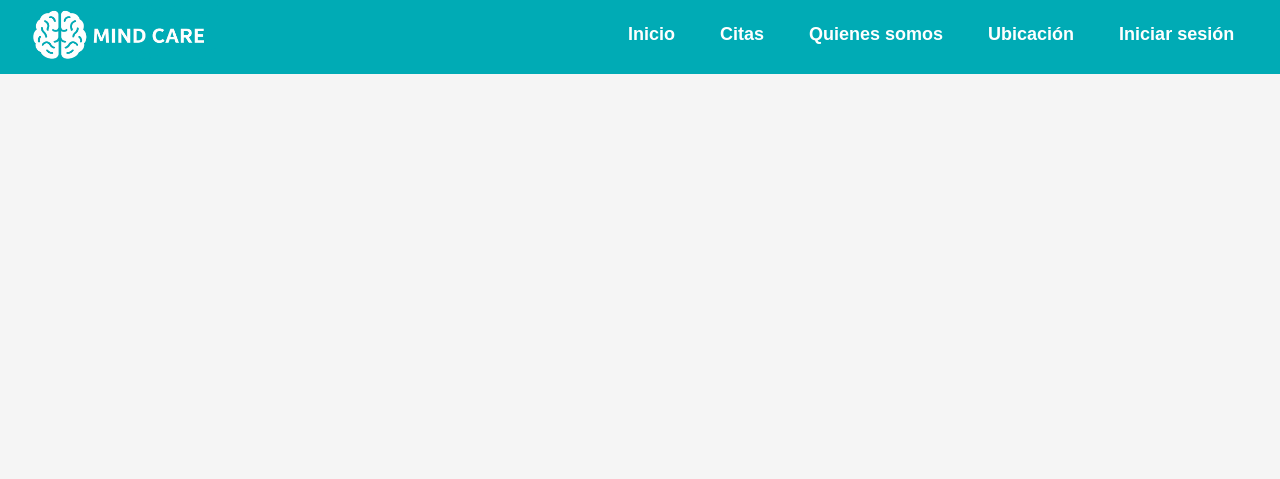
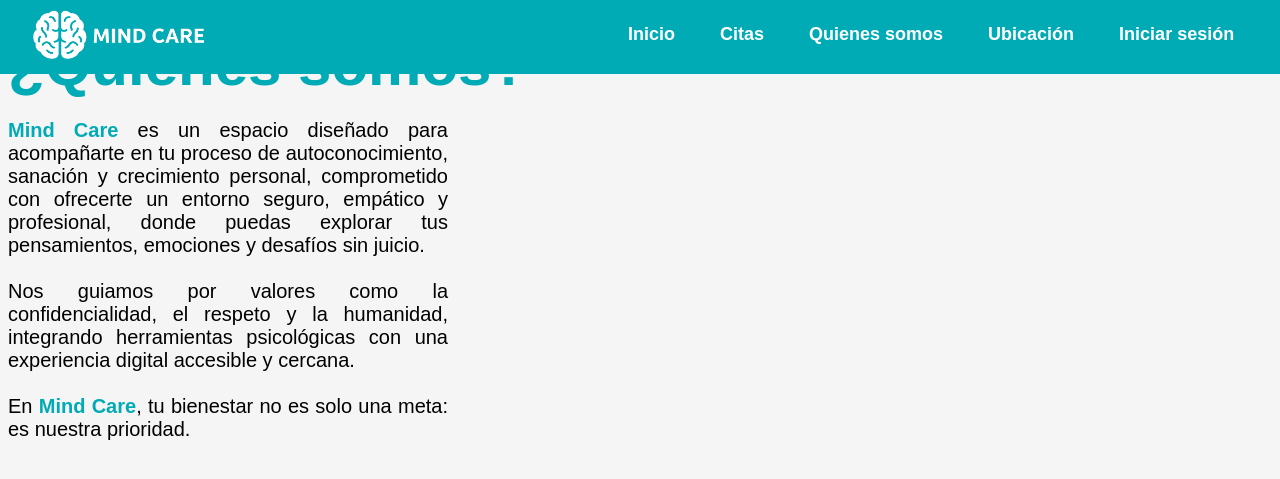
Before and after one commit to Akarui712/WebSiteMindCare_Test, a Flask app: page /quienesSomos in a window 1280 px wide. Shown: the top 479 px of the page. Run offline with Flask 3, Linux system fonts and the light colour scheme.

Commit message:
Trabajando en paginas quienes somos y ubicacion

```diff
--- a/app/app.py
+++ b/app/app.py
@@ -23,4 +23,4 @@
     return render_template('login.html')
 
 if __name__ == "__main__":
-    app.run(debug=True)
+    app.run(debug = True)
--- a/app/static/css/style.css
+++ b/app/static/css/style.css
@@ -40,40 +40,3 @@
     font-size: 18px;
     margin-right: 25px;
 }
-
-.content
-{
-    display: flex;
-    align-items: center;
-}
-
-.text
-{
-    margin-top: 290px;
-}
-
-img
-{
-    margin: 70px;
-    margin-top: 90px;
-    width: 700px;
-}
-
-h1
-{
-    margin: 0;
-    margin-top: -330px;
-    font-family: "Nunito", sans-serif;
-    font-size: 60px;
-    color: #00abb5;
-}
-
-p
-{
-    margin: 0;
-    margin-top: 20px;
-    font-family: "Nunito", sans-serif;
-    font-size: 20px;
-    width: 440px;
-    text-align: justify;
-}
--- /dev/null
+++ b/app/static/css/style_quienesSomos.css
@@ -0,0 +1,41 @@
+.content
+{
+    display: flex;
+    align-items: center;
+}
+
+.text
+{
+    margin-top: 290px;
+}
+
+img
+{
+    margin: 70px;
+    margin-top: 90px;
+    width: 700px;
+}
+
+h1
+{
+    margin: 0;
+    margin-top: -330px;
+    font-family: "Nunito", sans-serif;
+    font-size: 60px;
+    color: #00abb5;
+}
+
+p
+{
+    margin: 0;
+    margin-top: 20px;
+    font-family: "Nunito", sans-serif;
+    font-size: 20px;
+    width: 440px;
+    text-align: justify;
+}
+
+strong
+{
+    color: #00abb5;
+}
--- a/app/templates/quienesSomos.html
+++ b/app/templates/quienesSomos.html
@@ -5,9 +5,25 @@
     <meta name="viewport" content="width=device-width, initial-scale=1.0">
     <title>Quienes somos</title>
     <link rel="stylesheet" href="{{ url_for('static', filename='css/style.css') }}">
+    <link rel="stylesheet" href="{{ url_for('static', filename='css/style_quienesSomos.css') }}">
 </head>
 <body>
     {% include 'menu.html' %}
-    <h1>Página de quienes somos</h1>
+    <div class="content">
+        <!--<img src="{{ url_for('static', filename='img/psicologoInicio.jpg') }}">-->
+        <div class="text">
+            <h1>¿Quienes somos?</h1>
+            <p><strong>Mind Care</strong> es un espacio diseñado para acompañarte
+            en tu proceso de autoconocimiento, sanación y crecimiento personal,
+            comprometido con ofrecerte un entorno seguro, empático y profesional,
+            donde puedas explorar tus pensamientos, emociones y desafíos sin juicio.
+            <br><br>
+            Nos guiamos por valores como la confidencialidad, el respeto y la
+            humanidad, integrando herramientas psicológicas con una experiencia
+            digital accesible y cercana.
+            <br><br>
+            En <strong>Mind Care</strong>, tu bienestar no es solo una meta: es nuestra prioridad.</p>
+        </div>
+    </div>
 </body>
 </html>
--- a/app/templates/ubicacion.html
+++ b/app/templates/ubicacion.html
@@ -8,6 +8,8 @@
 </head>
 <body>
     {% include 'menu.html' %}
-    <h1>Página de ubicación</h1>
+    <img src="{{ url_for('static', filename='img/ubicacion.jpg') }}">
+    <h1>Nos encrontramos en:</h1>
+    <p>Avenida Tecnológico s/n, Colonia Elías Calles, 21376 Mexicali, B.C.</p>
 </body>
 </html>
```
Also changed, not shown: app/static/css/style_inicio.css (added, +41 -0 lines), app/templates/inicio.html (+9 -2 lines), app/static/css/img/psicologoInicio.jpg (deleted), app/static/img/ubicacion.jpg (added).
